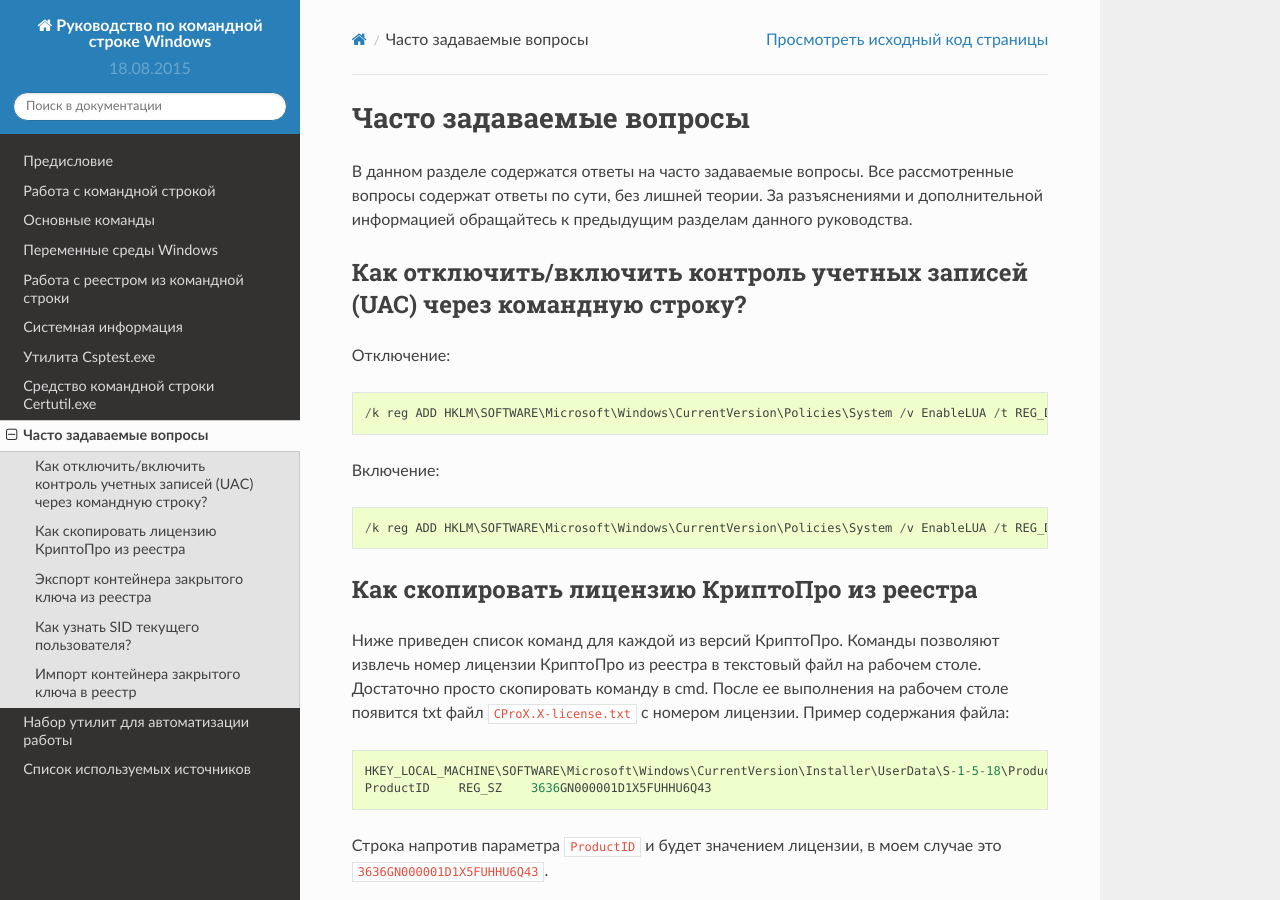
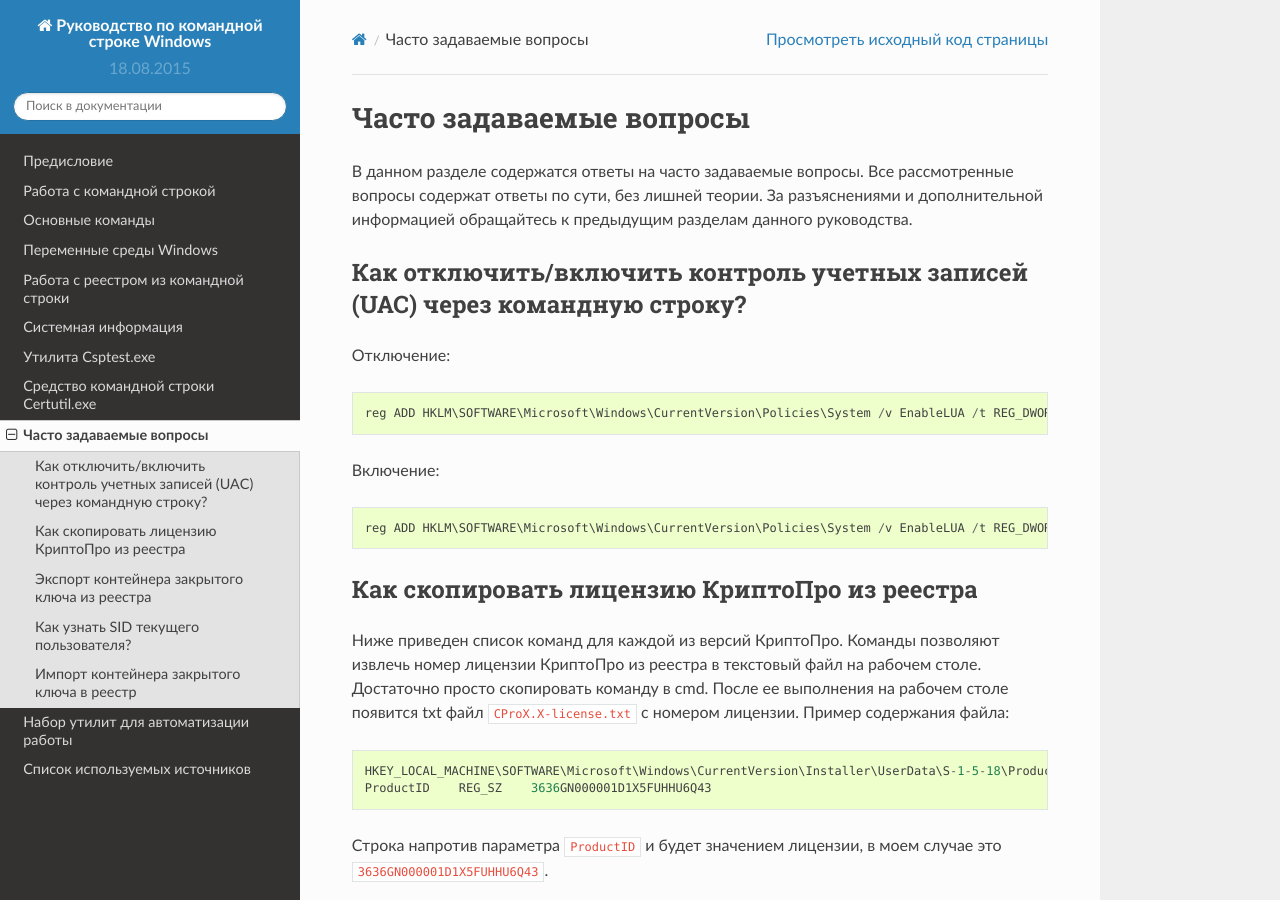
Before and after one commit to mazhartsev/cmd-guide, a Sphinx documentation site: the page built from docs/source/cmd-faq.rst, in a window 1280 px wide and 900 px high. Built offline with Sphinx 7.4.7 and the Read the Docs theme 2.0.0, drawn with Linux system fonts in a browser that asks for light colours; formulas are drawn with MathJax 3.

Commit message:
Update cmd-faq.rst

```diff
--- a/docs/source/cmd-faq.rst
+++ b/docs/source/cmd-faq.rst
@@ -12,13 +12,13 @@
 
 Отключение::
 
-    /k reg ADD HKLM\SOFTWARE\Microsoft\Windows\CurrentVersion\Policies\System /v EnableLUA /t REG_DWORD /d 0 /f
+    reg ADD HKLM\SOFTWARE\Microsoft\Windows\CurrentVersion\Policies\System /v EnableLUA /t REG_DWORD /d 0 /f
 
 
 
 Включение::
 
-    /k reg ADD HKLM\SOFTWARE\Microsoft\Windows\CurrentVersion\Policies\System /v EnableLUA /t REG_DWORD /d 1 /f
+    reg ADD HKLM\SOFTWARE\Microsoft\Windows\CurrentVersion\Policies\System /v EnableLUA /t REG_DWORD /d 1 /f
 
 
 Как скопировать лицензию КриптоПро из реестра
```
